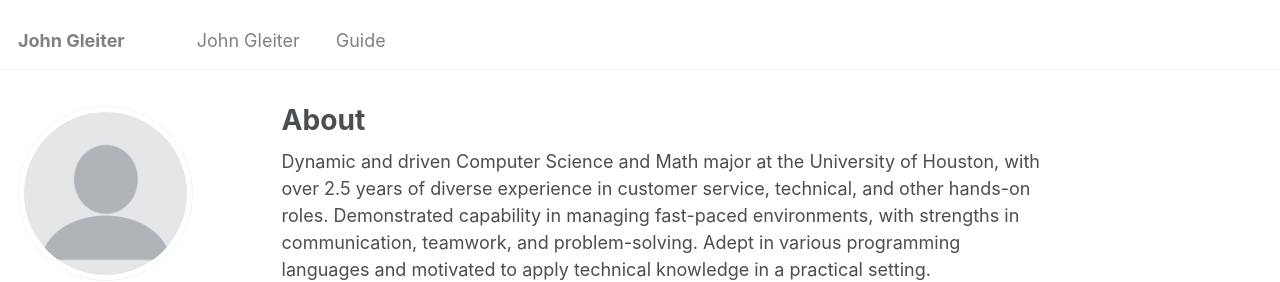
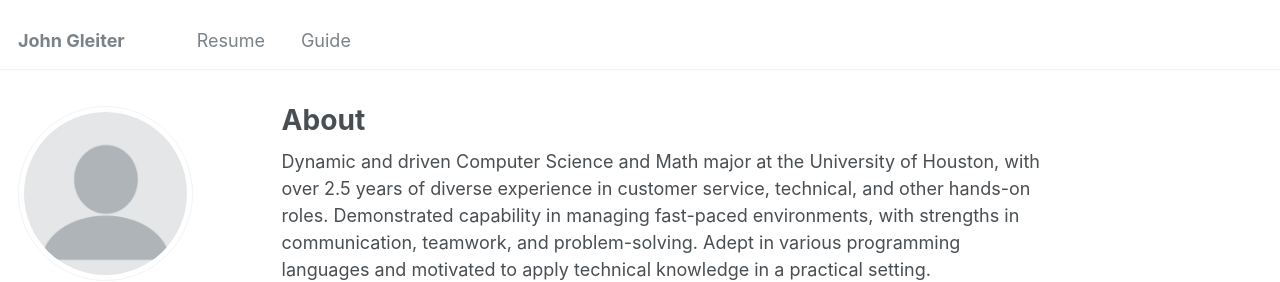
Before and after one commit to johnpaul123Z/johnpaul123Z.github.io, a Jekyll site: the page built from _pages/about.md, in a window 1280 px wide. Shown: the top 282 px of the page. Built offline with Jekyll 4.4.1, drawn with Linux system fonts in a browser that asks for light colours.

Commit message:
Update navigation.yml

```diff
--- a/_data/navigation.yml
+++ b/_data/navigation.yml
@@ -5,7 +5,7 @@
 # prevent it from being included in the site.
 
 main:
-  - title: "John Gleiter"
+  - title: "Resume"
     url: /files/Resume2024.pdf
 
   - title: "Guide"
```
